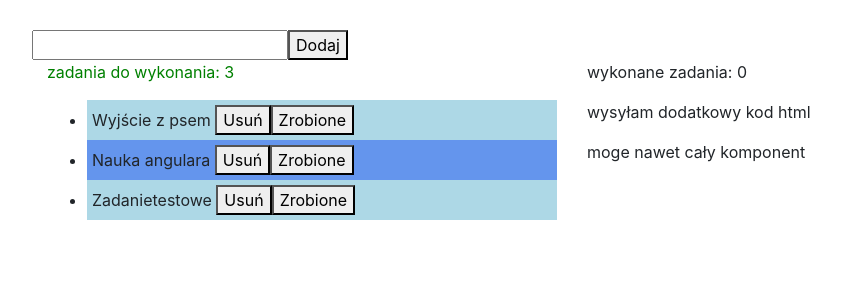
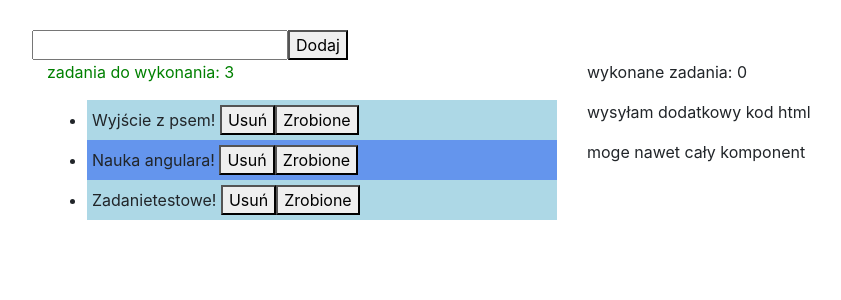
Before and after one commit to texarr/ng4tutorial, an Angular app: page / in a window 1280 px wide. Shown: the top 300 px of the page, without its empty margins (68-909 px from the left). Built offline with nearby package versions, Linux system fonts and the light colour scheme.

Commit message:
#64 Add args to custom pipes

```diff
--- a/src/app/done-task/done-task.component.html
+++ b/src/app/done-task/done-task.component.html
@@ -1,7 +1,7 @@
 <p>wykonane zadania: {{ tasksDone.length }}</p>
 <ul>
   <li appChecked appDate [date]="task.end" *ngFor="let task of tasksDone">
-    {{ task.name }}
+    {{ task.name | transformTask : ' - super!' }}
   </li>
 </ul>
 
--- a/src/app/shared/transform-task.pipe.ts
+++ b/src/app/shared/transform-task.pipe.ts
@@ -5,8 +5,8 @@ import { Pipe, PipeTransform } from '@angular/core';
 })
 export class TransformTaskPipe implements PipeTransform {
 
-  transform(value: string, args?: any): any {
-    return value.charAt(0).toUpperCase() + value.slice(1);
+  transform(value: string, args: string = ''): any {
+    return value.charAt(0).toUpperCase() + value.slice(1) + args;
   }
 
 }
--- a/src/app/todo-task/todo-task.component.html
+++ b/src/app/todo-task/todo-task.component.html
@@ -2,7 +2,7 @@
   <p [ngStyle]="{color: getColor()}">zadania do wykonania: {{tasksList.length}}</p>
   <ul>
     <li appDate [date]="task.created" *ngFor="let task of tasksList; let odd = odd" [ngClass]="{'odd-li': odd, 'last-li': tasksList.length===1}">
-      {{ task.name | transformTask }}
+      {{ task.name | transformTask : '!' }}
       <button (click)="remove(task)">Usuń</button>
       <button (click)="done(task)">Zrobione</button>
     </li>
```
